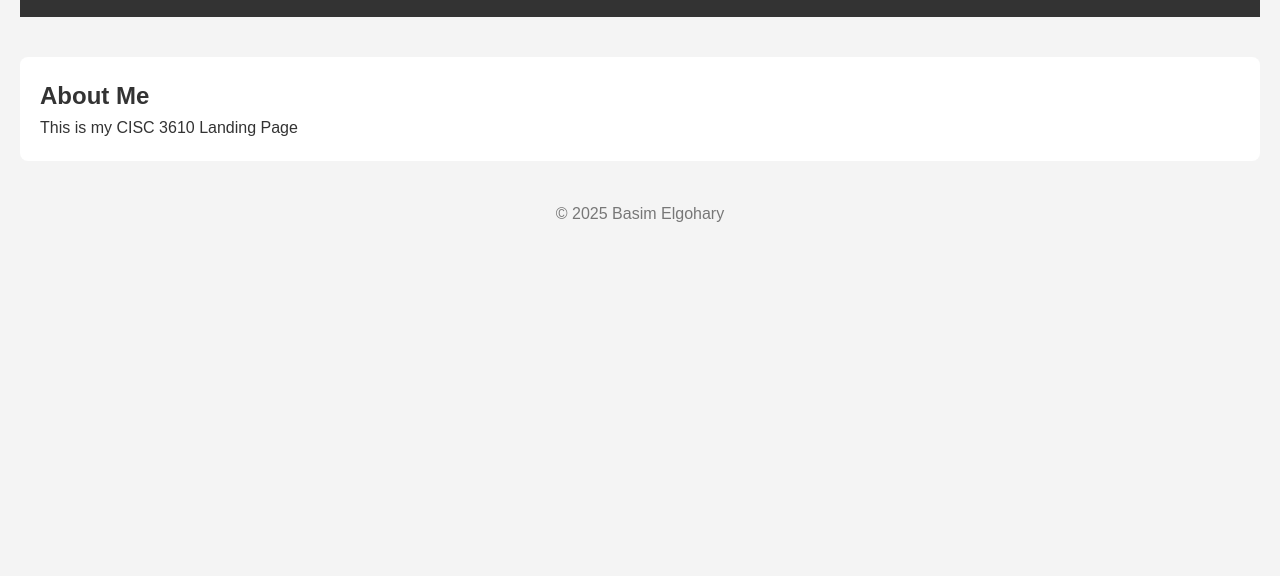
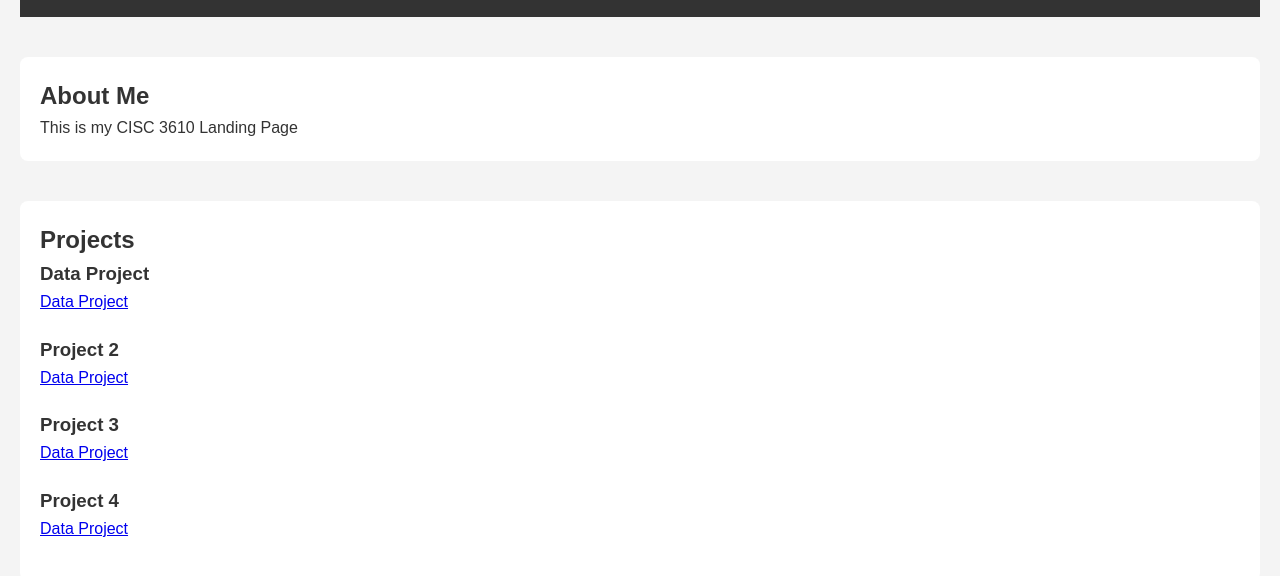
Before and after one commit to BasimElgohary/CISC3610, a plain HTML site: page index.html in a window 1280 px wide. Shown: the part 130-706 px from the top of the page. Drawn offline with Linux system fonts and the light colour scheme.

Commit message:
Projects 1-4 with links

```diff
--- a/index.html
+++ b/index.html
@@ -24,26 +24,35 @@
         <p>This is my CISC 3610 Landing Page</p>
     </section>
 
-    <!-- <section id="projects">
+     <section id="projects">
         <h2>Projects</h2>
         <div class="project">
-            <h3>Project 1</h3>
-            <p>A weather app using JavaScript APIs.</p>
+            <h3>Data Project</h3>
+            <a href="data-project/index.html">Data Project</a>
         </div>
         <div class="project">
             <h3>Project 2</h3>
-            <p>Portfolio website built with HTML, CSS, and JS.</p>
+            <a href="interactive-display/index.html/">Data Project</a>
         </div>
-    </section> -->
+                <div class="project">
+            <h3>Project 3</h3>
+             <a href="interactive-scene/index.html">Data Project</a>
+        </div>
+            <div class="project">
+            <h3>Project 4</h3>
+            <a href="scene-project/index.html">Data Project</a>
+        </div>
+    </section>
 
     <!-- <section id="contact">
         <h2>Contact</h2>
         <p>Email: john.doe@example.com</p>
         <p>LinkedIn: <a href="#">linkedin.com/in/johndoe</a></p>
-    </section> -->
+    </section> >
+
 
     <footer>
-        <p>&copy; 2025 Basim Elgohary</p>
+        <p>&copy; 2025 Basim Elg</p>
     </footer>
 
 </body>
```
